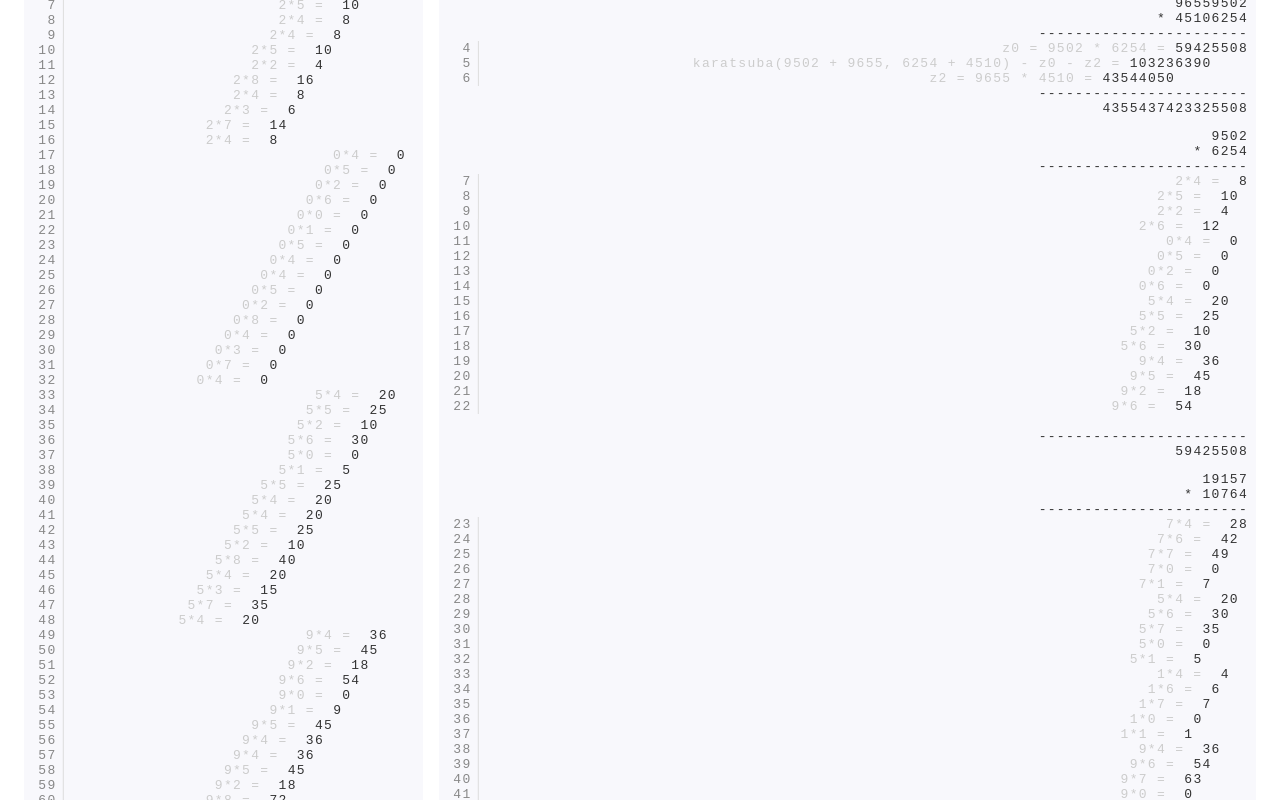
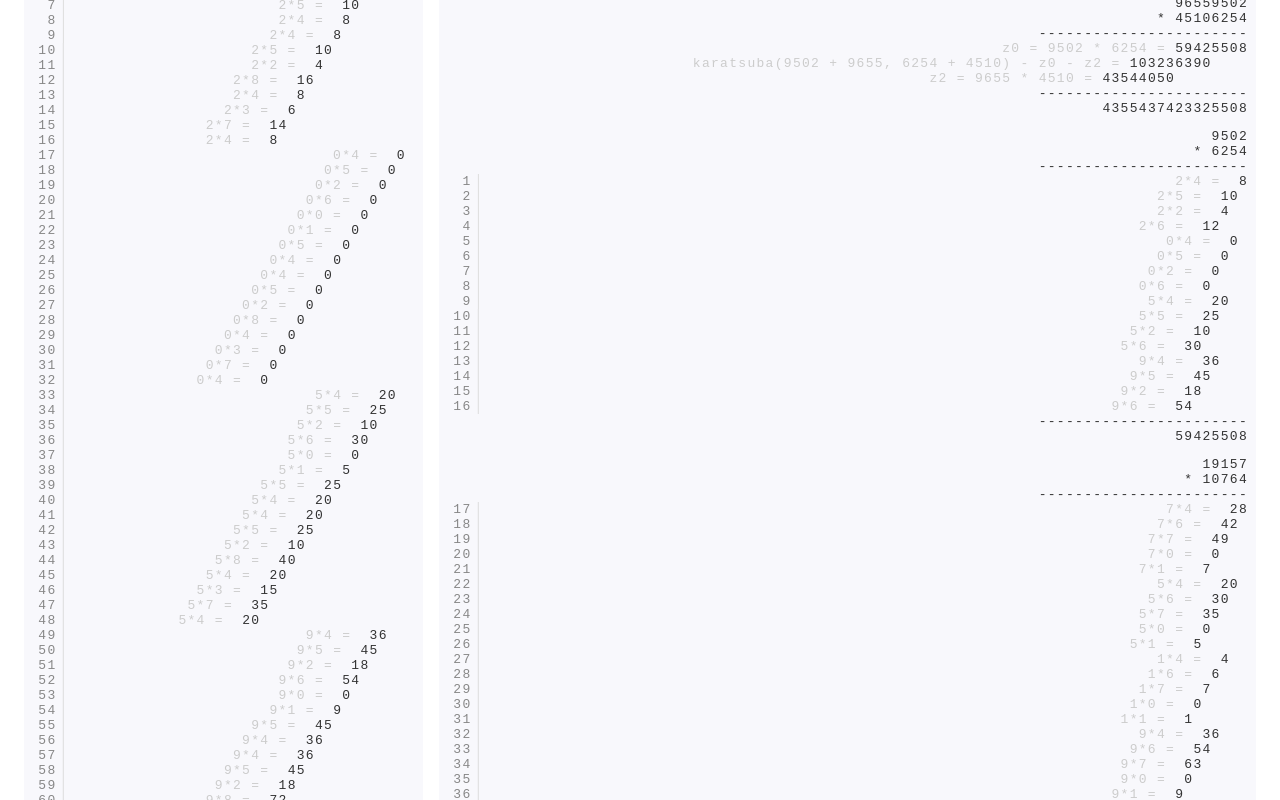
Before and after one commit to tontonsb/karatsuba, a Svelte app: page / in a window 1280 px wide. Shown: the part 540-1340 px from the top of the page. Built offline with nearby package versions, Linux system fonts and the light colour scheme.

Commit message:
Improve line formatting

```diff
--- a/public/global.css
+++ b/public/global.css
@@ -72,7 +72,7 @@ pre {
 	position: relative;
 }
 
-pre span:before {
+pre .counter:before {
 	position: absolute;
 	left: 0;
 	transform: translateX(calc(2rem - 100%));
--- a/src/components/Classic.svelte
+++ b/src/components/Classic.svelte
@@ -22,8 +22,8 @@
 * {y}
 -----------------------
 {#each products as p}
-<span class=comment>{p.x}*{p.y} = </span> {p.product}{' '.repeat(p.padding)}<br>
-{/each}
------------------------
+<span class=counter/><span class=comment>{p.x}*{p.y} = </span> {p.product}{' '.repeat(p.padding)}
+{/each}<!-- prevent line break after last item
+-->-----------------------
 {products.reduce((sum, p) => sum + p.product * Math.pow(10, p.padding), 0)}
 </pre>
```
